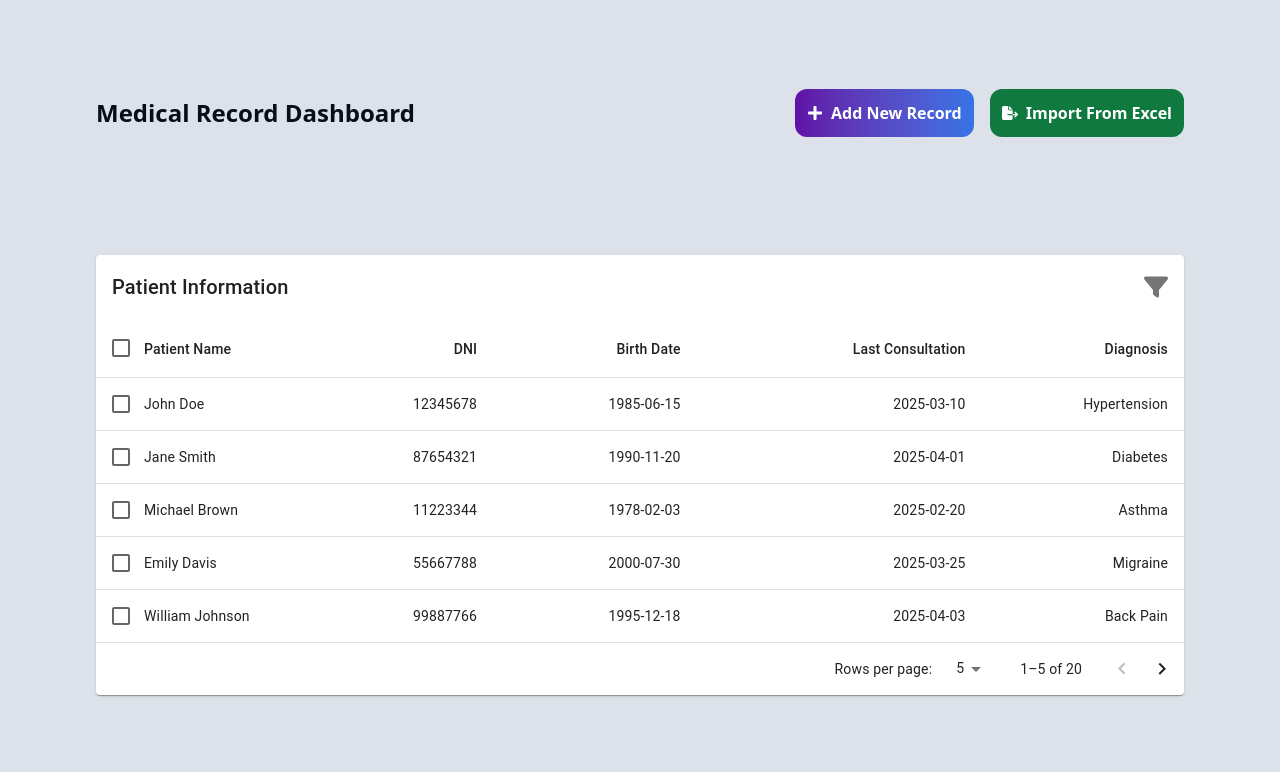
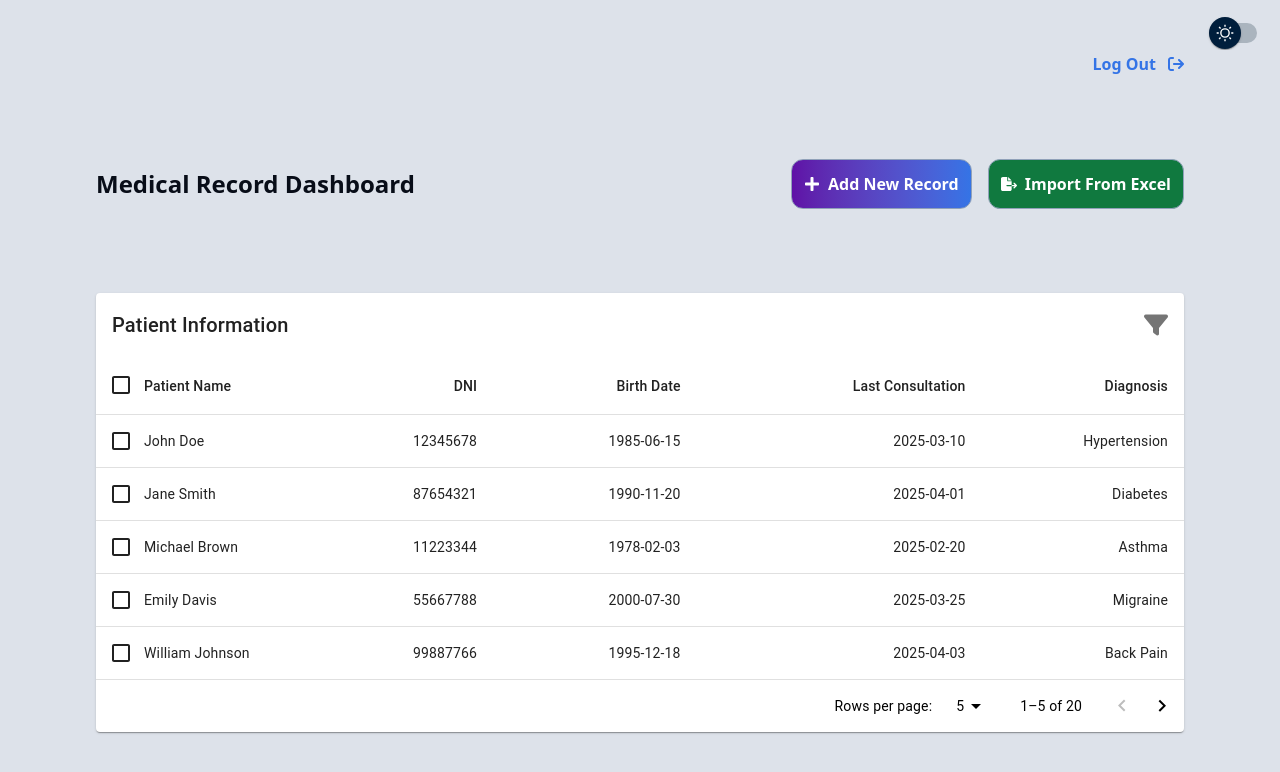
Before and after one commit to chowanza/clinicalHistory, a React (Vite) app: page /dashboard-doctor in a window 1280 px wide. Shown: the top 772 px of the page. Built offline with nearby package versions, Linux system fonts and the light colour scheme.

Commit message:
Add logout link and theme switch to DashboardDoctor page; enhance button styles with hover effects

```diff
--- a/src/components/dashboard-doctor/EnhancedTable.jsx
+++ b/src/components/dashboard-doctor/EnhancedTable.jsx
@@ -18,6 +18,7 @@ import IconButton from '@mui/material/IconButton'
 import Tooltip from '@mui/material/Tooltip'
 import { FaTrash, FaFilter } from 'react-icons/fa6'
 import { visuallyHidden } from '@mui/utils'
+import useThemeToggle from '../../hooks/useThemeToggle'
 
 function createData(id, name, dni, birthDate, lastConsultation, diagnosis) {
   return {
@@ -244,14 +245,18 @@ function EnhancedTableHead(props) {
     rowCount,
     onRequestSort,
   } = props
+
   const createSortHandler = (property) => (event) => {
     onRequestSort(event, property)
   }
 
   return (
-    <TableHead>
-      <TableRow>
-        <TableCell padding='checkbox'>
+    <TableHead className='dark:bg-gray-800'>
+      <TableRow className='dark:border-gray-700'>
+        <TableCell
+          padding='checkbox'
+          className='dark:bg-gray-800 dark:text-gray-300 dark:border-gray-700'
+        >
           <Checkbox
             color='primary'
             indeterminate={numSelected > 0 && numSelected < rowCount}
@@ -259,6 +264,16 @@ function EnhancedTableHead(props) {
             onChange={onSelectAllClick}
             inputProps={{
               'aria-label': 'select all desserts',
+            }}
+            className='dark:text-blue-400'
+            sx={{
+              color: 'inherit',
+              '&.Mui-checked': {
+                color: 'inherit',
+              },
+              '&.MuiCheckbox-indeterminate': {
+                color: 'inherit',
+              },
             }}
           />
         </TableCell>
@@ -268,11 +283,27 @@ function EnhancedTableHead(props) {
             align={headCell.numeric ? 'right' : 'left'}
             padding={headCell.disablePadding ? 'none' : 'normal'}
             sortDirection={orderBy === headCell.id ? order : false}
+            className='dark:bg-gray-800 dark:text-gray-300 dark:border-gray-700'
           >
             <TableSortLabel
               active={orderBy === headCell.id}
               direction={orderBy === headCell.id ? order : 'asc'}
               onClick={createSortHandler(headCell.id)}
+              className='dark:text-gray-300'
+              sx={{
+                '&.MuiTableSortLabel-root': {
+                  color: 'inherit',
+                },
+                '&.MuiTableSortLabel-root:hover': {
+                  color: 'inherit',
+                },
+                '&.MuiTableSortLabel-root.Mui-active': {
+                  color: 'inherit',
+                },
+                '& .MuiTableSortLabel-icon': {
+                  color: 'inherit !important',
+                },
+              }}
             >
               {headCell.label}
               {orderBy === headCell.id ? (
@@ -299,28 +330,47 @@ EnhancedTableHead.propTypes = {
 
 function EnhancedTableToolbar(props) {
   const { numSelected } = props
-  return (
-    <Toolbar
-      sx={[
+
+  const toolbarStyles = React.useMemo(() => {
+    const baseStyles = {
+      pl: { sm: 2 },
+      pr: { xs: 1, sm: 1 },
+    }
+
+    if (numSelected > 0) {
+      return [
+        baseStyles,
         {
-          pl: { sm: 2 },
-          pr: { xs: 1, sm: 1 },
-        },
-        numSelected > 0 && {
           bgcolor: (theme) =>
             alpha(
               theme.palette.primary.main,
               theme.palette.action.activatedOpacity
             ),
+          '&.dark-mode': {
+            background: `linear-gradient(
+              to right,
+              oklch(0.41 0.2072 300),
+              oklch(0.58 0.185 261)
+            )`,
+          },
         },
-      ]}
+      ]
+    }
+
+    return [baseStyles]
+  }, [numSelected])
+
+  return (
+    <Toolbar
+      className={`dark:bg-gray-700 ${numSelected > 0 ? 'dark-mode' : ''}`}
+      sx={toolbarStyles}
     >
       {numSelected > 0 ? (
         <Typography
           sx={{ flex: '1 1 100%' }}
-          color='inherit'
           variant='subtitle1'
           component='div'
+          className='text-gray-200'
         >
           {numSelected} selected
         </Typography>
@@ -330,20 +380,21 @@ function EnhancedTableToolbar(props) {
           variant='h6'
           id='tableTitle'
           component='div'
+          className='dark:text-gray-200'
         >
           Patient Information
         </Typography>
       )}
       {numSelected > 0 ? (
         <Tooltip title='Delete'>
-          <IconButton>
-            <FaTrash />
+          <IconButton className='dark:text-gray-300 dark:hover:text-red-400'>
+            <FaTrash className='text-gray-300 hover:text-red-400' />
           </IconButton>
         </Tooltip>
       ) : (
         <Tooltip title='Filter list'>
-          <IconButton>
-            <FaFilter />
+          <IconButton className='dark:text-gray-300 dark:hover:text-secondary'>
+            <FaFilter className='dark:text-gray-300 dark:hover:text-secondary' />
           </IconButton>
         </Tooltip>
       )}
@@ -422,15 +473,34 @@ export default function EnhancedTable() {
     [order, orderBy, page, rowsPerPage]
   )
 
+  const { isDarkMode, toggleTheme } = useThemeToggle()
+
   return (
-    <Box sx={{ width: '100%' }}>
-      <Paper sx={{ width: '100%', mb: 2 }}>
+    <Box sx={{ width: '100%' }} className='dark:bg-gray-900 dark:text-gray-300'>
+      <Paper
+        sx={{ width: '100%', mb: 2 }}
+        className='dark:bg-gray-800 dark:text-gray-200 dark:shadow-md'
+      >
         <EnhancedTableToolbar numSelected={selected.length} />
-        <TableContainer>
+        <TableContainer className='dark:bg-gray-800 dark:text-gray-300'>
           <Table
-            sx={{ minWidth: 750 }}
+            sx={{
+              minWidth: 750,
+              '.MuiTableCell-root': {
+                color: 'inherit',
+              },
+              '.MuiTableRow-root': {
+                '&.Mui-selected': {
+                  backgroundColor: 'rgba(25, 118, 210, 0.08)',
+                },
+                '&.Mui-selected:hover': {
+                  backgroundColor: 'rgba(25, 118, 210, 0.12)',
+                },
+              },
+            }}
             aria-labelledby='tableTitle'
             size={dense ? 'small' : 'medium'}
+            className='dark:bg-gray-800 dark:text-gray-200 dark:border-gray-700'
           >
             <EnhancedTableHead
               numSelected={selected.length}
@@ -440,7 +510,7 @@ export default function EnhancedTable() {
               onRequestSort={handleRequestSort}
               rowCount={rows.length}
             />
-            <TableBody>
+            <TableBody className='dark:bg-gray-800 dark:text-gray-300'>
               {visibleRows.map((row, index) => {
                 const isItemSelected = selected.includes(row.id)
                 const labelId = `enhanced-table-checkbox-${index}`
@@ -455,13 +525,28 @@ export default function EnhancedTable() {
                     key={row.id}
                     selected={isItemSelected}
                     sx={{ cursor: 'pointer' }}
+                    className={`dark:hover:bg-gray-700 dark:border-gray-700 ${
+                      isItemSelected
+                        ? 'dark:bg-gray-700 dark:text-gray-200'
+                        : 'dark:bg-gray-800 dark:text-gray-300'
+                    }`}
                   >
-                    <TableCell padding='checkbox'>
+                    <TableCell
+                      padding='checkbox'
+                      className='dark:bg-transparent dark:text-gray-300 dark:border-gray-700'
+                    >
                       <Checkbox
                         color='primary'
                         checked={isItemSelected}
                         inputProps={{
                           'aria-labelledby': labelId,
+                        }}
+                        className='dark:text-blue-400'
+                        sx={{
+                          color: 'inherit',
+                          '&.Mui-checked': {
+                            color: 'inherit',
+                          },
                         }}
                       />
                     </TableCell>
@@ -470,13 +555,34 @@ export default function EnhancedTable() {
                       id={labelId}
                       scope='row'
                       padding='none'
+                      className='dark:bg-transparent dark:text-gray-300 dark:border-gray-700'
                     >
                       {row.name}
                     </TableCell>
-                    <TableCell align='right'>{row.dni}</TableCell>
-                    <TableCell align='right'>{row.birthDate}</TableCell>
-                    <TableCell align='right'>{row.lastConsultation}</TableCell>
-                    <TableCell align='right'>{row.diagnosis}</TableCell>
+                    <TableCell
+                      align='right'
+                      className='dark:bg-transparent dark:text-gray-300 dark:border-gray-700'
+                    >
+                      {row.dni}
+                    </TableCell>
+                    <TableCell
+                      align='right'
+                      className='dark:bg-transparent dark:text-gray-300 dark:border-gray-700'
+                    >
+                      {row.birthDate}
+                    </TableCell>
+                    <TableCell
+                      align='right'
+                      className='dark:bg-transparent dark:text-gray-300 dark:border-gray-700'
+                    >
+                      {row.lastConsultation}
+                    </TableCell>
+                    <TableCell
+                      align='right'
+                      className='dark:bg-transparent dark:text-gray-300 dark:border-gray-700'
+                    >
+                      {row.diagnosis}
+                    </TableCell>
                   </TableRow>
                 )
               })}
@@ -485,8 +591,12 @@ export default function EnhancedTable() {
                   style={{
                     height: (dense ? 33 : 53) * emptyRows,
                   }}
+                  className='dark:bg-gray-800 dark:text-gray-300 dark:border-gray-700'
                 >
-                  <TableCell colSpan={6} />
+                  <TableCell
+                    colSpan={6}
+                    className='dark:bg-gray-800 dark:text-gray-300 dark:border-gray-700'
+                  />
                 </TableRow>
               )}
             </TableBody>
@@ -500,6 +610,27 @@ export default function EnhancedTable() {
           page={page}
           onPageChange={handleChangePage}
           onRowsPerPageChange={handleChangeRowsPerPage}
+          className='dark:bg-gray-800 dark:text-gray-300 dark:border-gray-700'
+          sx={{
+            '.MuiTablePagination-toolbar': {
+              color: `${isDarkMode ? 'white' : 'black'}`,
+            },
+            '.MuiTablePagination-selectLabel': {
+              color: 'inherit',
+            },
+            '.MuiTablePagination-displayedRows': {
+              color: 'inherit',
+            },
+            '.MuiTablePagination-select': {
+              color: 'inherit',
+            },
+            '.MuiTablePagination-selectIcon': {
+              color: 'inherit',
+            },
+            '.MuiTablePagination-actions': {
+              color: 'inherit',
+            },
+          }}
         />
       </Paper>
     </Box>
--- a/src/pages/DashboardDoctor.jsx
+++ b/src/pages/DashboardDoctor.jsx
@@ -1,20 +1,42 @@
 import { FaPlus } from 'react-icons/fa'
-import { FaFileExport } from 'react-icons/fa6'
+import { FaFileExport, FaArrowRightFromBracket } from 'react-icons/fa6'
 import EnhancedTable from '../components/dashboard-doctor/EnhancedTable'
+import ThemeSwitch from '../components/ui/ThemeSwitch'
+import { Link } from 'react-router-dom'
 
 const DashboardDoctor = () => {
   return (
-    <div className='relative min-h-screen bg-background-light text-text-light dark:bg-background-dark dark:text-text-dark px-24 py-10 gap-5 flex flex-col justify-around'>
+    <div className='relative min-h-screen bg-background-light text-text-light dark:bg-background-dark dark:text-text-dark px-24 py-5 gap-5 flex flex-col justify-around'>
+      <header className='flex justify-end p-0 w-full'>
+        <Link className='flex justify-center items-center gap-3 font-semibold text-secondary'>
+          Log Out <FaArrowRightFromBracket />
+        </Link>
+      </header>
+      <div className='absolute top-0 right-0 p-4'>
+        <ThemeSwitch />
+      </div>
       <div className='flex justify-between items-center'>
         <h1 className='font-bold text-2xl text-text-light dark:text-text-dark'>
           Medical Record Dashboard
         </h1>
         <div className='flex gap-4'>
-          <button className='p-3 text-white font-semibold rounded-xl bg-gradient-to-r from-primary to-secondary flex items-center gap-2'>
+          <button
+            className='p-3 text-white font-semibold rounded-xl bg-gradient-to-r from-primary to-secondary flex items-center gap-2 border-slate-400 border cursor-pointer
+             hover:scale-105 transition-transform duration-300
+             hover:shadow-lg hover:shadow-secondary/50
+             hover:outline-2 hover:outline-white
+             hover:bg-opacity-80 hover:animate-pulse'
+          >
             <FaPlus />
             Add New Record
           </button>
-          <button className='p-3 text-white font-semibold rounded-xl bg-[#10793F] flex items-center gap-2'>
+          <button
+            className='p-3 text-white font-semibold rounded-xl bg-[#10793F] flex items-center gap-2 border-slate-400 border cursor-pointer
+             hover:scale-105 transition-transform duration-300
+             hover:shadow-lg hover:shadow-[#10793F]/50
+             hover:outline-2 hover:outline-white
+             hover:bg-opacity-80 hover:animate-pulse'
+          >
             <FaFileExport />
             Import From Excel
           </button>
```
